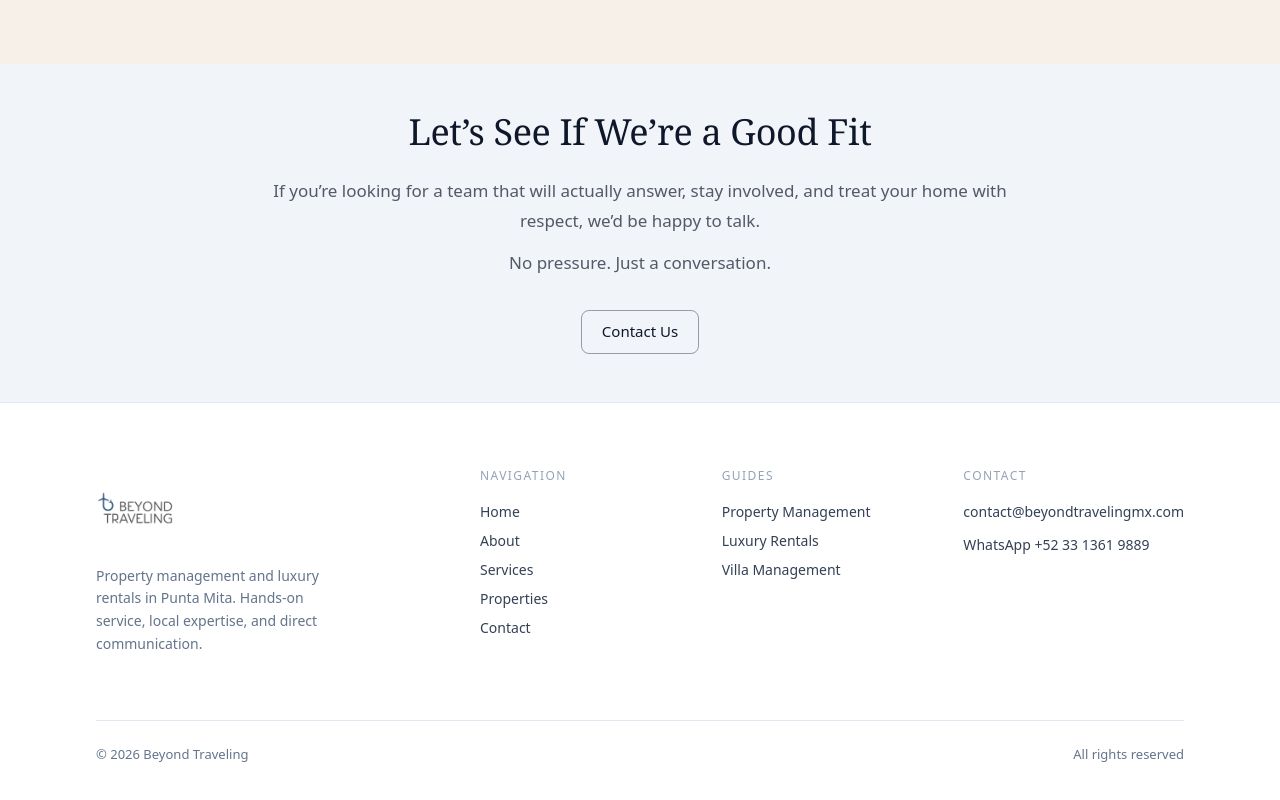
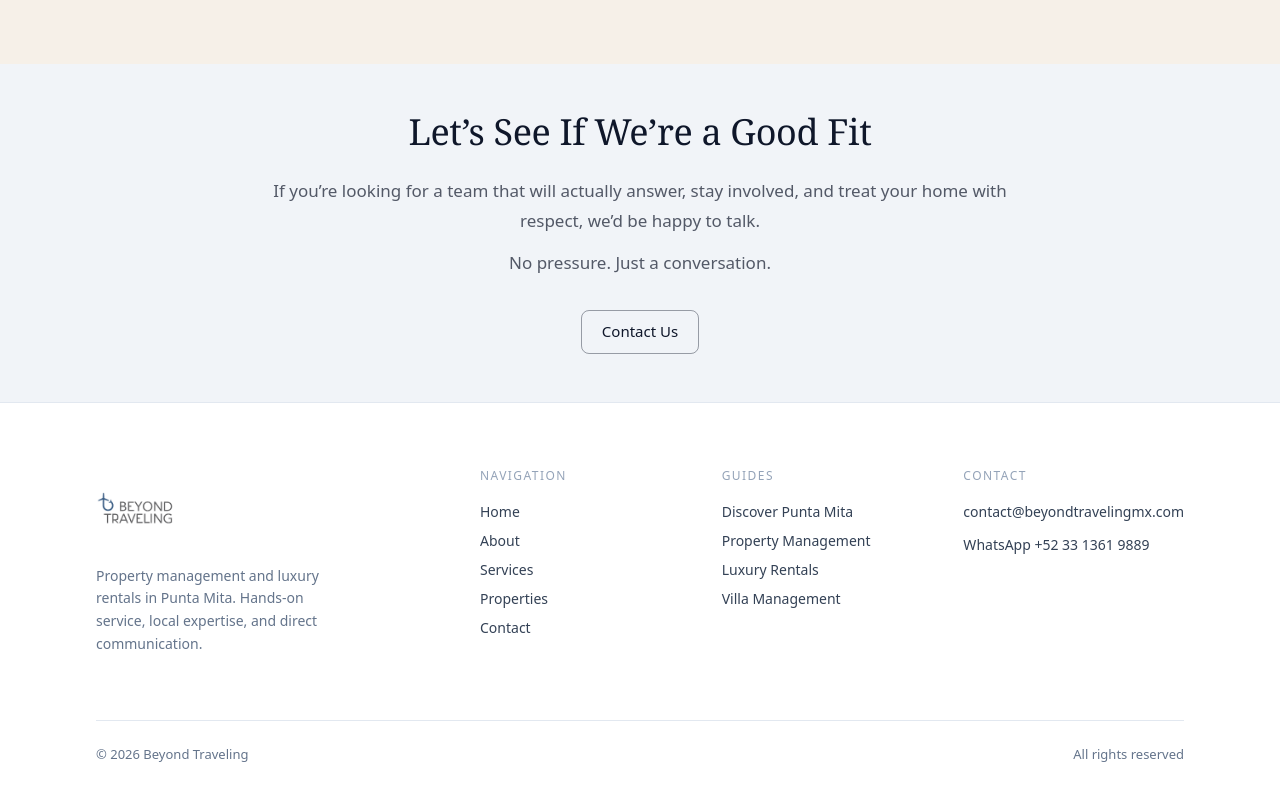
Before and after one commit to jfmichel86/Beyond-traveling-site-new-71, a Next.js app: page / in a window 1280 px wide. Shown: the part 3766-4566 px from the top of the page. Built offline with nearby package versions, Linux system fonts and the light colour scheme.

Commit message:
Update SiteFooter.tsx

```diff
--- a/components/SiteFooter.tsx
+++ b/components/SiteFooter.tsx
@@ -51,6 +51,9 @@ export default function SiteFooter() {
               </span>
 
               <div className="flex flex-col gap-2">
+                <Link href="/discover-punta-mita" className="hover:text-slate-900 transition">
+                    Discover Punta Mita
+                </Link>
                 <Link href="/punta-mita-property-management" className="hover:text-slate-900 transition">
                   Property Management
                 </Link>
@@ -60,6 +63,7 @@ export default function SiteFooter() {
                 <Link href="/villa-management-punta-mita" className="hover:text-slate-900 transition">
                   Villa Management
                 </Link>
+
               </div>
             </div>
 
```
